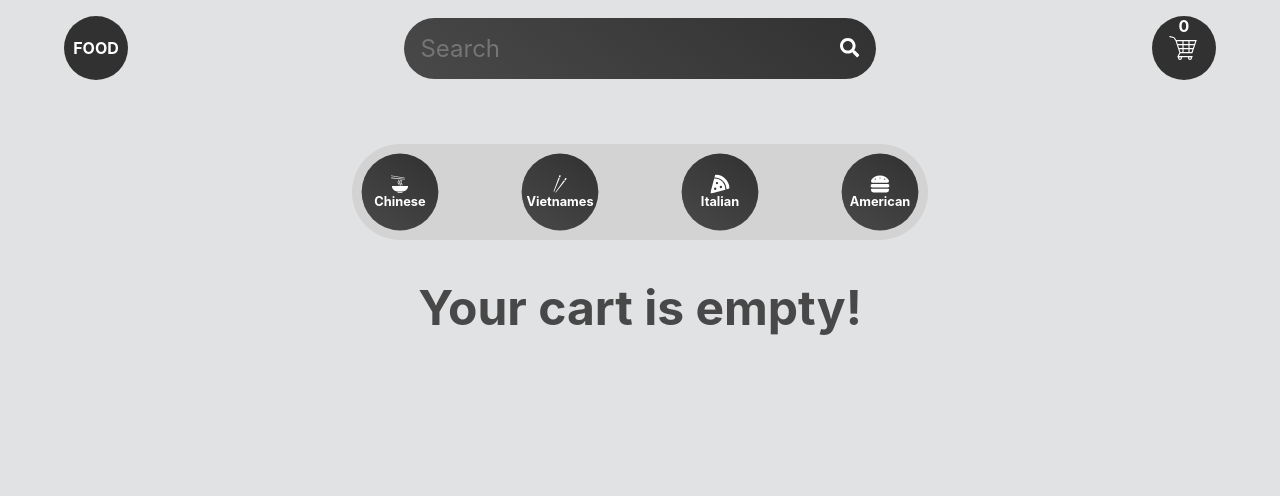
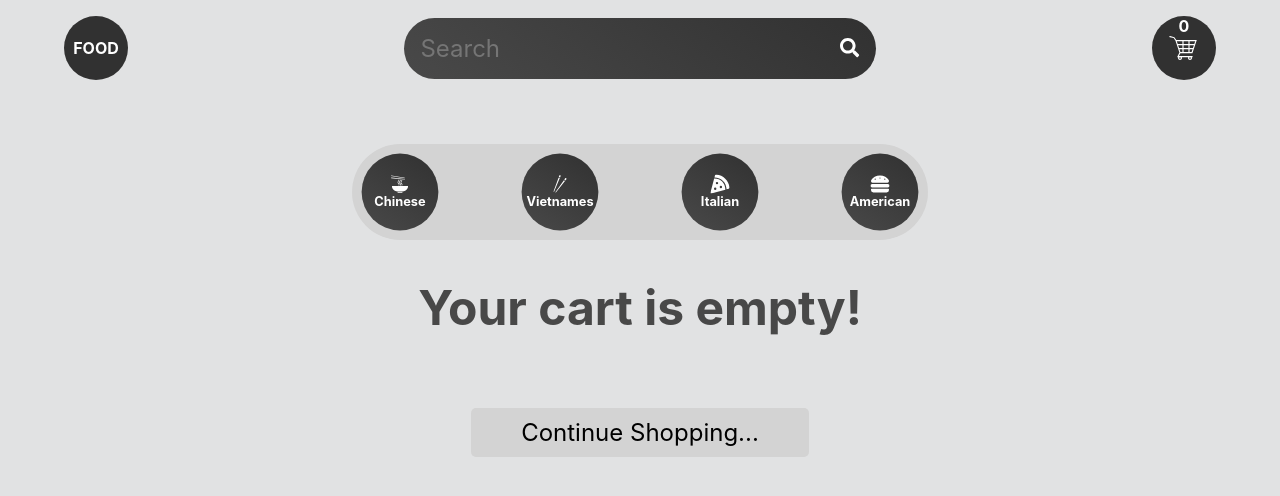
Before and after one commit to Amrindra/Food-App, a React (Create React App) app: page /cart in a window 1280 px wide. Shown: the top 496 px of the page. Built offline with nearby package versions, Linux system fonts and the light colour scheme.

Commit message:
Remodel some styles

```diff
--- a/src/components/Popular.jsx
+++ b/src/components/Popular.jsx
@@ -72,7 +72,9 @@ function Popular() {
 }
 
 const Container = styled.div`
-  /* margin: 4rem 0; */
+  h3 {
+    margin: 3rem 3rem;
+  }
 `;
 
 const Card = styled.div`
--- a/src/components/Veggetable.jsx
+++ b/src/components/Veggetable.jsx
@@ -73,6 +73,7 @@ const Container = styled.div`
   h3 {
     text-transform: capitalize;
     text-align: end;
+    margin: 3rem 3rem;
   }
 `;
 
--- a/src/pages/Cart.jsx
+++ b/src/pages/Cart.jsx
@@ -1,6 +1,7 @@
 import React from "react";
 import { useEffect } from "react";
 import { useContext } from "react";
+import { Link } from "react-router-dom";
 import styled from "styled-components";
 import { CartContext } from "../context/CartStateProvider";
 
@@ -20,6 +21,9 @@ const Cart = () => {
       {cartItems?.length === 0 ? (
         <EmptyCart>
           <h3>Your cart is empty!</h3>
+          <Link to="/">
+            <button>Continue Shopping...</button>
+          </Link>
         </EmptyCart>
       ) : (
         <TableContainer>
@@ -43,7 +47,7 @@ const Cart = () => {
                 </td>
                 <td>
                   <QtyWrapper>
-                    <span
+                    <button
                       onClick={
                         item.qty > 1
                           ? () => decreaseQty(item)
@@ -51,9 +55,9 @@ const Cart = () => {
                       }
                     >
                       -
-                    </span>
+                    </button>
                     <p>{item.qty}</p>
-                    <span onClick={() => increaseQty(item)}>+</span>
+                    <button onClick={() => increaseQty(item)}>+</button>
                   </QtyWrapper>
                 </td>
                 <td>${(item.pricePerServing * item.qty).toFixed(2)}</td>
@@ -97,12 +101,22 @@ const Tr = styled.tr`
 
 const QtyWrapper = styled.div`
   display: flex;
-  align-items: baseline;
+  align-items: center;
+  align-self: center;
 
-  span {
-    /* color: white; */
+  button {
+    display: flex;
+    justify-content: center;
+    align-items: center;
     font-weight: 500;
     cursor: pointer;
+    width: 20px;
+    height: 20px;
+    font-size: 1rem;
+    border-radius: 50%;
+    border: none;
+    background-color: black;
+    color: white;
   }
 
   p {
@@ -141,6 +155,21 @@ const Title = styled.h3`
 const EmptyCart = styled.div`
   text-align: center;
   margin-top: 3rem;
+
+  button {
+    margin-top: 5rem;
+    font-size: 1.5rem;
+    background-color: lightgray;
+    padding: 10px 50px;
+    border: none;
+    border-radius: 5px;
+
+    &:hover {
+      cursor: pointer;
+      background-color: black;
+      color: white;
+    }
+  }
 `;
 
 const Subtotal = styled.p`
--- a/src/pages/Homepage.jsx
+++ b/src/pages/Homepage.jsx
@@ -5,13 +5,11 @@ import Veggetable from "../components/Veggetable";
 
 function Homepage() {
   return (
-    <>
-      <main>
-        <Banner />
-        <Popular />
-        <Veggetable />
-      </main>
-    </>
+    <main>
+      <Banner />
+      <Popular />
+      <Veggetable />
+    </main>
   );
 }
 
```
